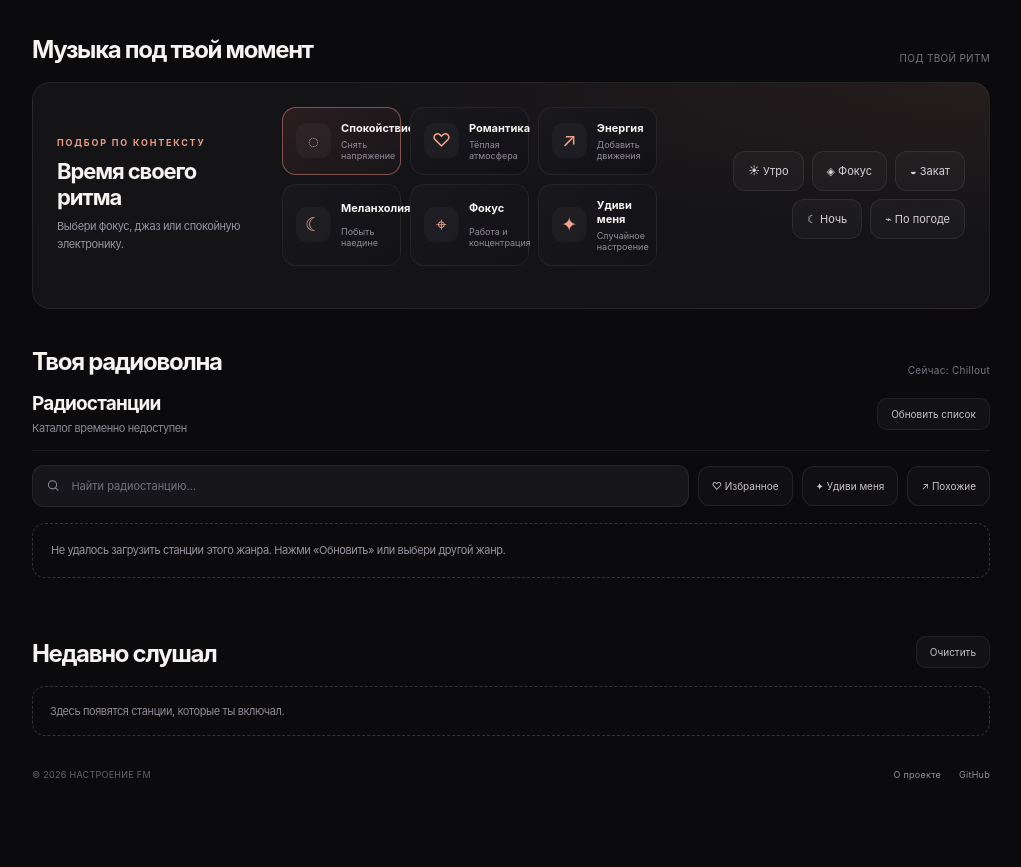
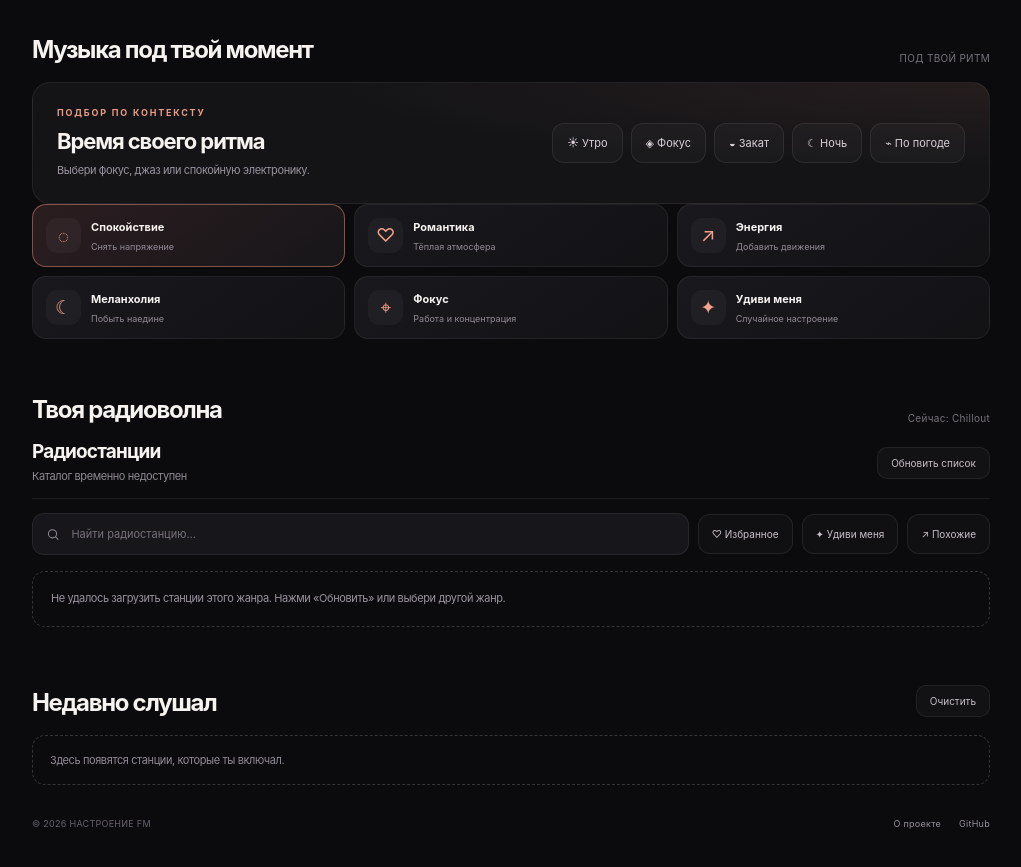
Before and after one commit to jdyxtramvaya-byte/nastroenie-fm, a plain HTML site: page index.html in a window 1280 px wide. Shown: the part 1106-1973 px from the top of the page, without its empty margins (248-1269 px from the left). Drawn offline with Linux system fonts and the light colour scheme; no server answers.

Commit message:
Polish smart mood layout and remove stale player reference

```diff
--- a/index.html
+++ b/index.html
@@ -194,6 +194,7 @@ body{padding-bottom:112px}
 <button class="mood" data-tag="world" aria-pressed="false"><span class="moodicon">◎</span><span class="moodname">World</span><div class="mooddesc">Звуки разных культур</div></button>
 </div></section>
 <section class="moment-section" id="momentSection"><div class="sectionhead"><h2>Музыка под твой момент</h2><span>ПОД ТВОЙ РИТМ</span></div><div class="moment-panel"><div class="moment-copy"><div class="moment-kicker">ПОДБОР ПО КОНТЕКСТУ</div><div class="moment-title" id="momentTitle">Как проходит твой день?</div><p id="momentStatus">Выбери сценарий или подбери атмосферу по местной погоде.</p></div>
+<div class="moment-actions"><button class="moment-chip" data-moment="morning">☀ Утро</button><button class="moment-chip" data-moment="focus">◈ Фокус</button><button class="moment-chip" data-moment="sunset">◒ Закат</button><button class="moment-chip" data-moment="night">☾ Ночь</button><button class="moment-chip weather-chip" id="weatherPick">⌁ По погоде</button></div></div>
 <div class="smart-moods" aria-label="Умный выбор настроения">
  <button class="smart-mood active" type="button" data-preset="calm"><span>◌</span><b>Спокойствие</b><small>Снять напряжение</small></button>
  <button class="smart-mood" type="button" data-preset="romantic"><span>♡</span><b>Романтика</b><small>Тёплая атмосфера</small></button>
@@ -202,7 +203,7 @@ body{padding-bottom:112px}
  <button class="smart-mood" type="button" data-preset="focus"><span>⌖</span><b>Фокус</b><small>Работа и концентрация</small></button>
  <button class="smart-mood" type="button" data-preset="surprise"><span>✦</span><b>Удиви меня</b><small>Случайное настроение</small></button>
 </div>
-<div class="moment-actions"><button class="moment-chip" data-moment="morning">☀ Утро</button><button class="moment-chip" data-moment="focus">◈ Фокус</button><button class="moment-chip" data-moment="sunset">◒ Закат</button><button class="moment-chip" data-moment="night">☾ Ночь</button><button class="moment-chip weather-chip" id="weatherPick">⌁ По погоде</button></div></div></section>
+</section>
 <section class="player-section" id="radioSection"><div class="sectionhead"><h2>Твоя радиоволна</h2><span id="heroGenre">СЕЙЧАС · CHILLOUT</span></div><div class="player">
 <div class="trackrow"><div class="cover" aria-hidden="true"><svg width="25" height="25" viewBox="0 0 24 24" fill="none"><path d="M9 18V5l11-2v13M9 18c0 1.1-1.3 2-3 2s-3-.9-3-2 1.3-2 3-2 3 .9 3 2Zm11-2c0 1.1-1.3 2-3 2s-3-.9-3-2 1.3-2 3-2 3 .9 3 2Z" stroke="currentColor" stroke-width="1.4" stroke-linejoin="round"/></svg></div><div class="trackmeta"><div class="tracktitle" id="trackTitle">Выбери радиостанцию</div><div class="tracksub" id="trackSub">Настоящий эфир · без синтезированных звуков</div></div><div class="wave" aria-hidden="true"><i style="--h:8px"></i><i style="--h:16px"></i><i style="--h:11px"></i><i style="--h:22px"></i><i style="--h:13px"></i><i style="--h:18px"></i><i style="--h:7px"></i></div></div>
 <div class="stationbox" id="stationBox"><div class="stationtop"><div><div class="stationheading">Радиостанции</div><div class="stationhint" id="stationHint">Загружаем каталог интернет-радио…</div></div><button class="refreshstations" id="refreshStations" type="button">Обновить список</button></div><div class="stationtools"><label class="stationsearch"><svg width="15" height="15" viewBox="0 0 24 24" fill="none" stroke="currentColor" stroke-width="1.7"><circle cx="10.8" cy="10.8" r="6.8"/><path d="m16 16 4 4" stroke-linecap="round"/></svg><input id="stationSearch" type="search" placeholder="Найти радиостанцию…" autocomplete="off" aria-label="Поиск радиостанций"></label><button id="favoritesOnly" class="filterchip" type="button" aria-pressed="false">♡ Избранное</button><button id="surpriseStation" class="filterchip surprise" type="button">✦ Удиви меня</button><button id="similarStations" class="filterchip" type="button">↗ Похожие</button></div><div class="stationlist" id="stationList"><div class="stationloading">Подключаем каталог Radio Browser…</div></div><audio id="streamAudio" preload="none"></audio></div>
@@ -514,7 +515,7 @@ streamAudio.addEventListener("volumechange",()=>{if(playerVolume){playerVolume.v
 (()=>{const canvas=document.getElementById("fpVisualizer");if(!canvas)return;const ctx=canvas.getContext("2d");if(!ctx)return;let raf=0;
  function draw(){const rect=canvas.getBoundingClientRect();const dpr=Math.min(window.devicePixelRatio||1,2);const w=Math.max(1,Math.floor(rect.width*dpr)),h=Math.max(1,Math.floor(rect.height*dpr));if(canvas.width!==w||canvas.height!==h){canvas.width=w;canvas.height=h}
   ctx.clearRect(0,0,w,h);const active=!streamAudio.paused&&!streamAudio.ended;const t=performance.now()/1000;const bars=32;const gap=w/(bars*1.7);const bw=Math.max(1,gap*.62);
-  for(let i=0;i<bars;i++){const wave=(Math.sin(t*2.1+i*.58)+1)/2;const wave2=(Math.cos(t*1.3-i*.34)+1)/2;const height=(active?.12:.035)*h+(active?(wave*.24+wave2*.13)*h:Math.sin(i*.4)*.008*h);const x=i*(w/bars);const y=(h-height)/2;const grad=ctx.createLinearGradient(0,y,0,y+height);grad.addColorStop(0,"rgba(255,202,174,.85)");grad.addColorStop(1,"rgba(214,91,111,.10)");ctx.fillStyle=grad;ctx.fillRect(x,y,bw,Math.max(2,height));}
+  for(let i=0;i<bars;i++){const wave=(Math.sin(t*2.1+i*.58)+1)/2;const wave2=(Math.cos(t*1.3-i*.34)+1)/2;const height=(active ? .12 : .035)*h+(active?(wave*.24+wave2*.13)*h:Math.sin(i*.4)*.008*h);const x=i*(w/bars);const y=(h-height)/2;const grad=ctx.createLinearGradient(0,y,0,y+height);grad.addColorStop(0,"rgba(255,202,174,.85)");grad.addColorStop(1,"rgba(214,91,111,.10)");ctx.fillStyle=grad;ctx.fillRect(x,y,bw,Math.max(2,height));}
   raf=requestAnimationFrame(draw);
  }
  const observer=new IntersectionObserver(entries=>{if(entries.some(e=>e.isIntersecting)){if(!raf)draw()}else if(raf){cancelAnimationFrame(raf);raf=0}});
@@ -562,7 +563,6 @@ document.getElementById("navHome").addEventListener("click",()=>window.scrollTo(
  const fpLive=document.getElementById("fpLiveText");
  const fpPlayIcon=document.getElementById("fpPlayIcon");
  const audio=document.getElementById("streamAudio");
- const volume=document.getElementById("volume");
  const fpPlay=document.getElementById("fpPlay");
  let lastFocus=null;
  function sync(){
```
